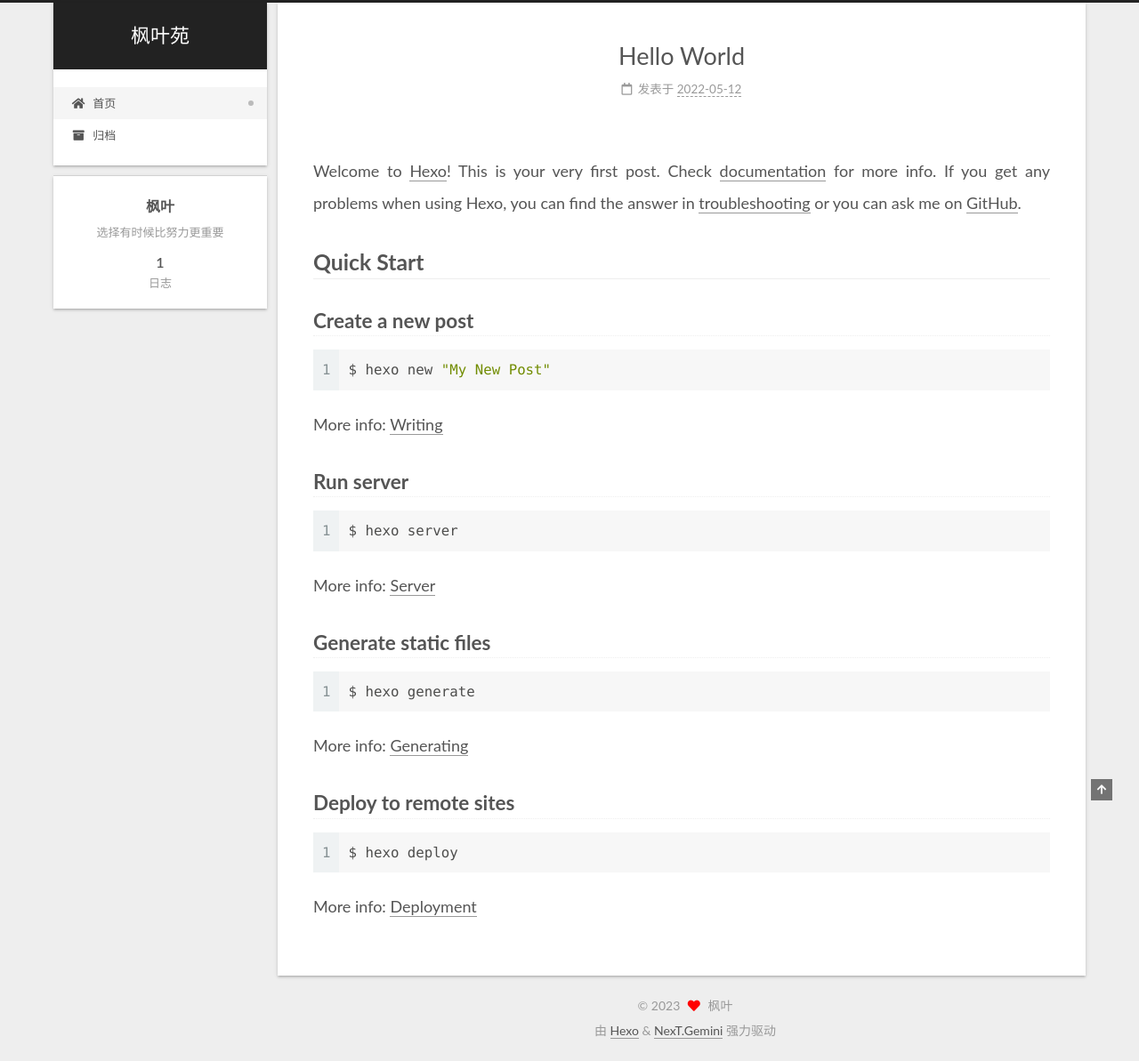
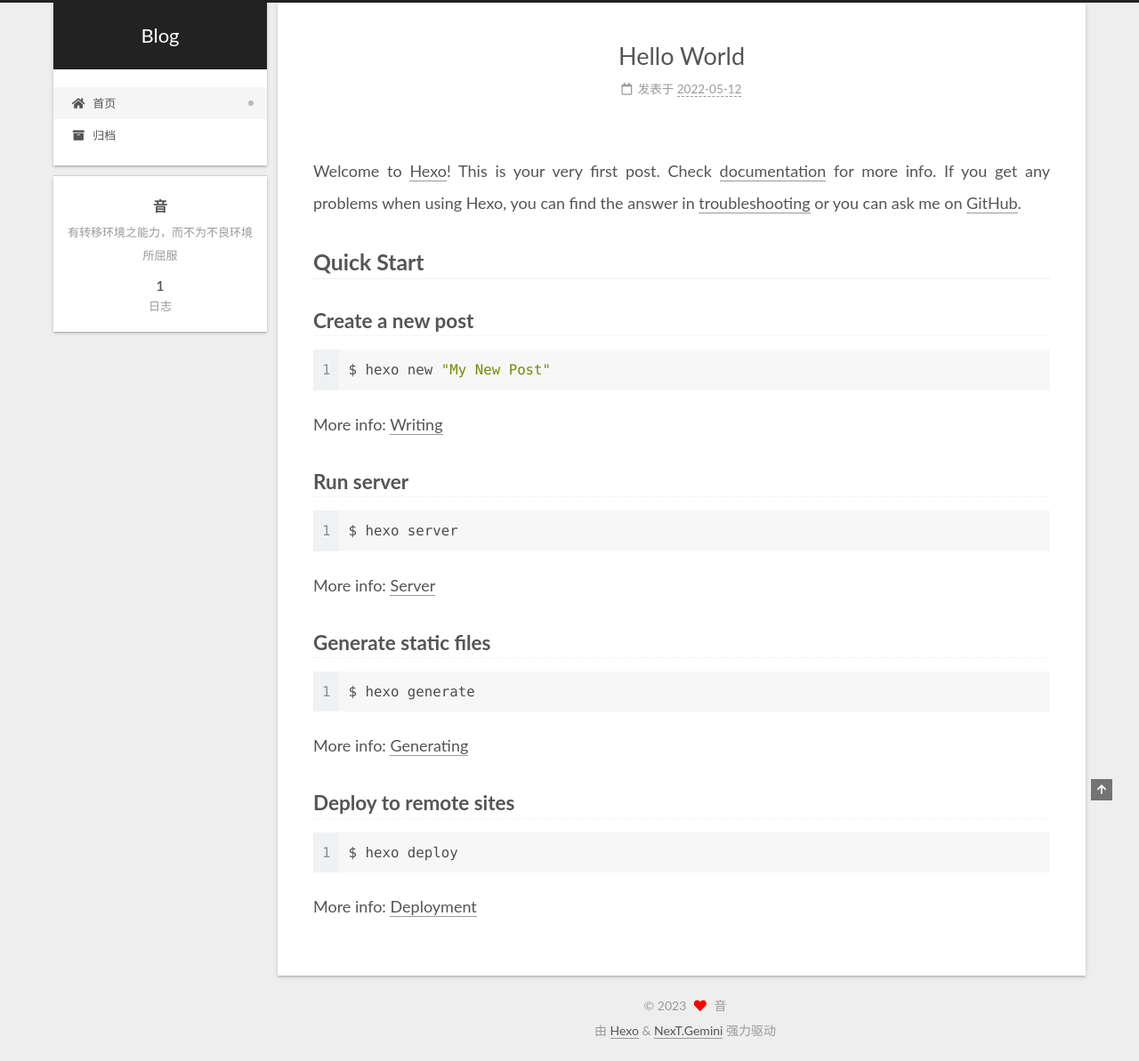
Before and after one commit to Liri-Cheng/Liri-Cheng.github.io, a plain HTML site: page index.html in a window 1280 px wide. Shown: the whole page at 89% size. Drawn offline with Linux system fonts and the light colour scheme.

Commit message:
Site updated: 2023-01-10 01:36:29

```diff
--- a/css/main.css
+++ b/css/main.css
@@ -1168,7 +1168,7 @@ pre .javascript .function {
 }
 .links-of-author a::before,
 .links-of-author span.exturl::before {
-  background: #f6ffff;
+  background: #4120bf;
   border-radius: 50%;
   content: ' ';
   display: inline-block;
--- a/index.html
+++ b/index.html
@@ -20,14 +20,14 @@
     var CONFIG = {"hostname":"example.com","root":"/","scheme":"Gemini","version":"7.8.0","exturl":false,"sidebar":{"position":"left","display":"post","padding":18,"offset":12,"onmobile":false},"copycode":{"enable":false,"show_result":false,"style":null},"back2top":{"enable":true,"sidebar":false,"scrollpercent":false},"bookmark":{"enable":false,"color":"#222","save":"auto"},"fancybox":false,"mediumzoom":false,"lazyload":false,"pangu":false,"comments":{"style":"tabs","active":null,"storage":true,"lazyload":false,"nav":null},"algolia":{"hits":{"per_page":10},"labels":{"input_placeholder":"Search for Posts","hits_empty":"We didn't find any results for the search: ${query}","hits_stats":"${hits} results found in ${time} ms"}},"localsearch":{"enable":false,"trigger":"auto","top_n_per_article":1,"unescape":false,"preload":false},"motion":{"enable":true,"async":false,"transition":{"post_block":"fadeIn","post_header":"slideDownIn","post_body":"slideDownIn","coll_header":"slideLeftIn","sidebar":"slideUpIn"}}};
   </script>
 
-  <meta name="description" content="选择有时候比努力更重要">
+  <meta name="description" content="有转移环境之能力，而不为不良环境所屈服">
 <meta property="og:type" content="website">
-<meta property="og:title" content="枫叶苑">
+<meta property="og:title" content="Blog">
 <meta property="og:url" content="http://example.com/index.html">
-<meta property="og:site_name" content="枫叶苑">
-<meta property="og:description" content="选择有时候比努力更重要">
+<meta property="og:site_name" content="Blog">
+<meta property="og:description" content="有转移环境之能力，而不为不良环境所屈服">
 <meta property="og:locale" content="zh_CN">
-<meta property="article:author" content="枫叶">
+<meta property="article:author" content="音">
 <meta name="twitter:card" content="summary">
 
 <link rel="canonical" href="http://example.com/">
@@ -43,7 +43,7 @@
   };
 </script>
 
-  <title>枫叶苑</title>
+  <title>Blog</title>
 
 
 
@@ -94,7 +94,7 @@
 
     <a href="/" class="brand" rel="start">
       <span class="logo-line-before"><i></i></span>
-      <h1 class="site-title">枫叶苑</h1>
+      <h1 class="site-title">Blog</h1>
       <span class="logo-line-after"><i></i></span>
     </a>
   </div>
@@ -151,12 +151,12 @@
 
     <span hidden itemprop="author" itemscope itemtype="http://schema.org/Person">
       <meta itemprop="image" content="/images/avatar.gif">
-      <meta itemprop="name" content="枫叶">
-      <meta itemprop="description" content="选择有时候比努力更重要">
+      <meta itemprop="name" content="音">
+      <meta itemprop="description" content="有转移环境之能力，而不为不良环境所屈服">
     </span>
 
     <span hidden itemprop="publisher" itemscope itemtype="http://schema.org/Organization">
-      <meta itemprop="name" content="枫叶苑">
+      <meta itemprop="name" content="Blog">
     </span>
       <header class="post-header">
         <h2 class="post-title" itemprop="name headline">
@@ -271,8 +271,8 @@
 
       <div class="site-overview-wrap sidebar-panel">
         <div class="site-author motion-element" itemprop="author" itemscope itemtype="http://schema.org/Person">
-  <p class="site-author-name" itemprop="name">枫叶</p>
-  <div class="site-description" itemprop="description">选择有时候比努力更重要</div>
+  <p class="site-author-name" itemprop="name">音</p>
+  <div class="site-description" itemprop="description">有转移环境之能力，而不为不良环境所屈服</div>
 </div>
 <div class="site-state-wrap motion-element">
   <nav class="site-state">
@@ -311,7 +311,7 @@
   <span class="with-love">
     <i class="fa fa-heart"></i>
   </span>
-  <span class="author" itemprop="copyrightHolder">枫叶</span>
+  <span class="author" itemprop="copyrightHolder">音</span>
 </div>
   <div class="powered-by">由 <a href="https://hexo.io/" class="theme-link" rel="noopener" target="_blank">Hexo</a> & <a href="https://theme-next.org/" class="theme-link" rel="noopener" target="_blank">NexT.Gemini</a> 强力驱动
   </div>
```
Also changed, not shown: 2022/05/12/hello-world/index.html (+10 -10 lines), archives/2022/05/index.html (+10 -10 lines), archives/2022/index.html (+10 -10 lines), archives/index.html (+10 -10 lines).
